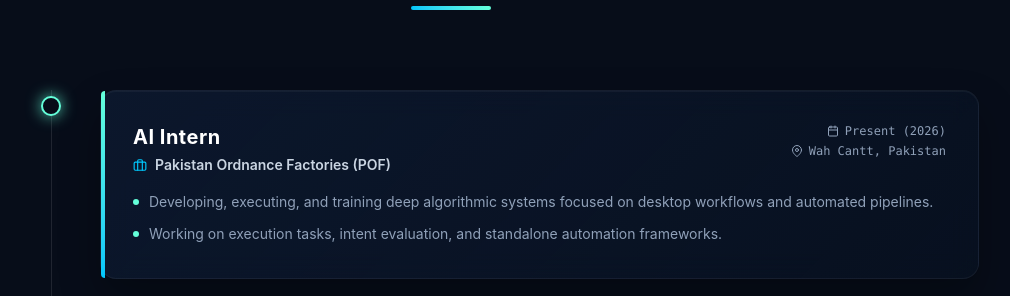
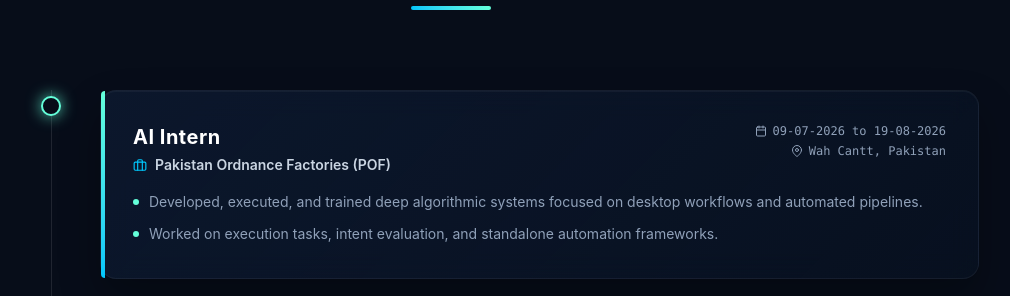
Before and after one commit to sumairaakbar8366/portfolio, a React app: page / in a window 1280 px wide. Shown: the part 1565-1861 px from the top of the page, without its empty margins (189-1199 px from the left). Built offline with nearby package versions, Linux system fonts and the light colour scheme; the HTML template or start-up script is replaced by a standard one.

Commit message:
Added POF certificate, updated experience and resume

```diff
--- a/src/components/Certificates.jsx
+++ b/src/components/Certificates.jsx
@@ -34,9 +34,18 @@
     fileLink: "/navttccertificate.pdf",
     desc: "Completed comprehensive training covering network scaling, virtualization frameworks, and core server systems.",
     icon: <FiCheckCircle className="text-[#64ffda]" />
-  }
+  },
+
+  {
+  title: "AI & IT Intern",
+  issuer: "Pakistan Ordnance Factories (POF)",
+  status: "Certified",
+  fileLink: "/pofcertificate.pdf",
+  desc: "Completed hands-on internship focusing on intent evaluation models, workflow execution frameworks, and automated process systems.",
+  icon: <FiCheckCircle className="text-[#64ffda]" />
+}
+
 ];
-
 function Certificates() {
   return (
     <section id="certificates" className="py-24 relative overflow-hidden perspective-2000">
--- a/src/components/Experience.jsx
+++ b/src/components/Experience.jsx
@@ -7,10 +7,10 @@
     role: "AI Intern",
     company: "Pakistan Ordnance Factories (POF)",
     location: "Wah Cantt, Pakistan",
-    duration: "Present (2026)",
+    duration: "09-07-2026 to 19-08-2026",
     description: [
-      "Developing, executing, and training deep algorithmic systems focused on desktop workflows and automated pipelines.",
-      "Working on execution tasks, intent evaluation, and standalone automation frameworks."
+      "Developed, executed, and trained deep algorithmic systems focused on desktop workflows and automated pipelines.",
+    "Worked on execution tasks, intent evaluation, and standalone automation frameworks."
     ],
     color: "from-[#64ffda] to-[#00c6fb]"
   },
```
Also changed, not shown: 2 other files (tests, documents, lock files or other folders).
